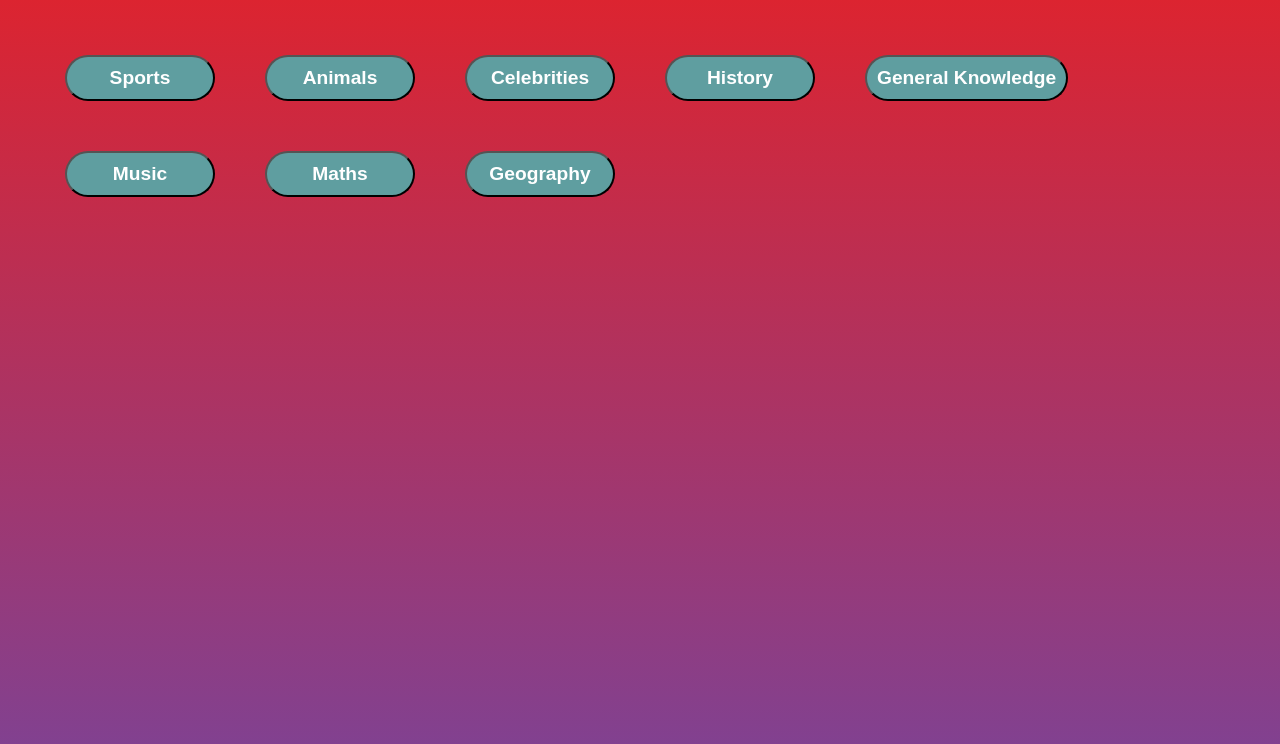
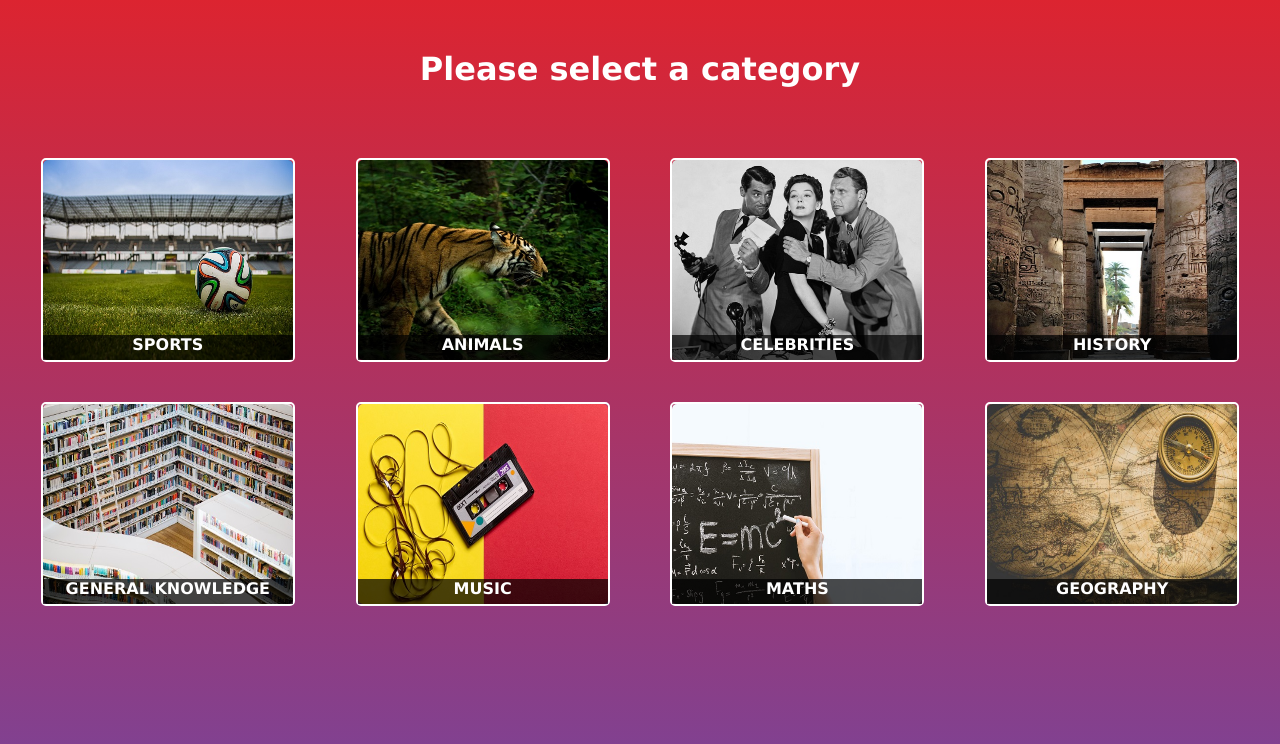
Before and after one commit to Akash-kumar-sikarwar/Trivia-Quiz, a React app: page / in a window 1280 px wide. Built offline with nearby package versions, Linux system fonts and the light colour scheme.

Commit message:
updated categories ui

```diff
--- a/src/components/Category.js
+++ b/src/components/Category.js
@@ -5,15 +5,24 @@ import '../styles.css';
 export default function Category (props){
     const {categories, selectedCategory} = props;
     return (
+        <>
+        <h1 className="title">Please select a category</h1>
         <ul className="category-list">
             {categories.map((category)=>{
                 return (
                     <li className="category-item" key={category}>
-                        <button className="category-btn" value={category} onClick={selectedCategory}>{category}</button>
+                        {/* <button className="category-btn" value={category} onClick={selectedCategory}>{category}</button> */}
+                        <div className="card">
+                            <img src={`../src/img/categories/${category}.jpg`} alt={category} className="category-thumbnail" onClick={selectedCategory}></img>
+                            <div className="banner-title">
+                                <div className="label">{category}</div>
+                            </div>
+                        </div>
                     </li>
                 );
             })}
         </ul>
+        </>
     );
 
 }
--- a/src/index.js
+++ b/src/index.js
@@ -30,7 +30,7 @@ class App extends React.Component{
               ? <Quiz selectedCategory={selectedCategory}></Quiz>
               :<Category
                 categories={categories}
-                selectedCategory={(event)=>{this.setState({ selectedCategory: event.target.value})}}></Category>}
+                selectedCategory={(event)=>{this.setState({ selectedCategory: event.target.alt}); console.log('event target', event.target);}}></Category>}
 
 
             </div>
--- a/src/styles.css
+++ b/src/styles.css
@@ -17,6 +17,8 @@ body{
     display: flex;
     flex-flow: row wrap;
     list-style: none;
+    justify-content: space-evenly;
+    padding-left: 0;
 }
 
 .category-item{
@@ -34,6 +36,46 @@ body{
     border-radius: 30px;
     color: white;
     background-color: cadetblue;
+}
+
+.title{
+    color: white;
+    margin: 50px auto;
+    text-align: center;
+}
+
+.card{
+    display: flex;
+    flex-flow: row wrap;
+    position: relative;
+    border-radius: 5px;
+    border: 2px solid white;
+}
+
+.banner-title{
+    background-color: rgba(0,0,0,.7);
+    bottom: 0;
+    left: 0;
+    color: white;
+    position: absolute;
+    width: 100%;
+    max-height: 100%;
+    overflow: hidden;
+    height: 25px;
+    font-weight: bold;
+    text-align: center;
+    text-transform: uppercase;
+}
+
+.label{
+    text-transform: uppercase;
+}
+
+.category-thumbnail{
+    height: 200px;
+    width: 250px;
+    border-radius: inherit;
+
 }
 
 /* Timer styles */
@@ -175,3 +217,8 @@ body{
 .redButton{
     background-color: red;
 }
+
+.logo{
+    width: 100px;
+    height: 100px;
+}
```
